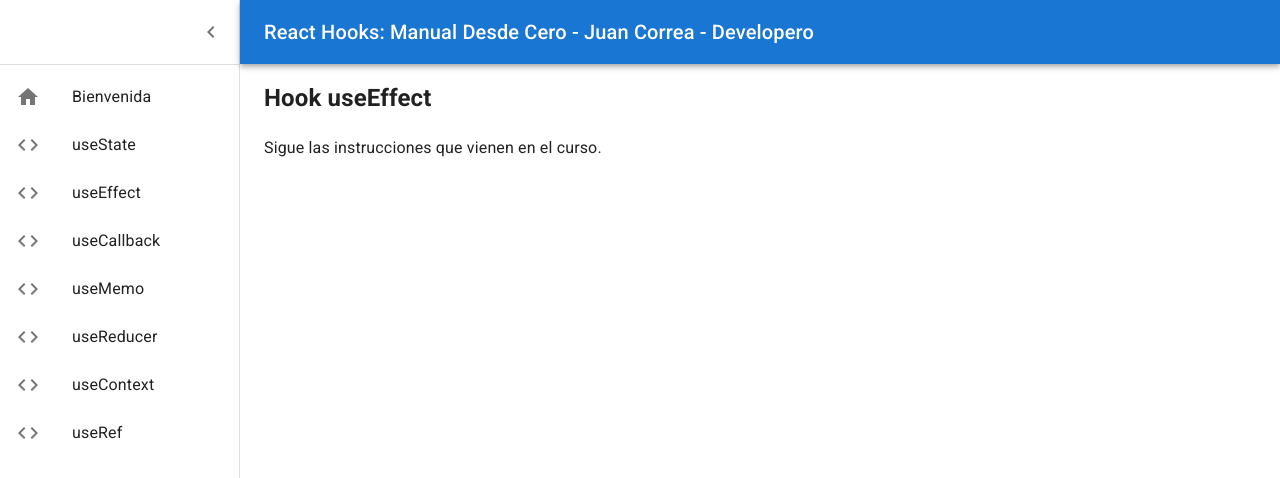
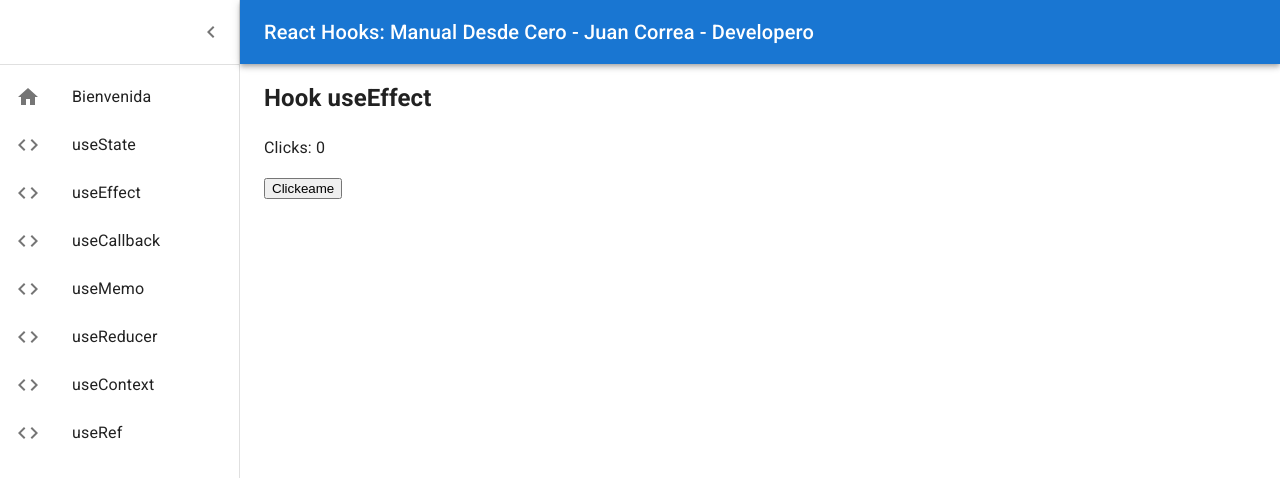
Before and after one commit to Developero-oficial/react-hooks, a React (Create React App) app: page /use-effect in a window 1280 px wide. Shown: the top 478 px of the page. Built offline with nearby package versions, Linux system fonts and the light colour scheme.

Commit message:
first example

```diff
--- /dev/null
+++ b/src/use-effect/components/counter.js
@@ -0,0 +1,18 @@
+import React from 'react';
+
+export const Counter = () => {
+  const [count, setCount] = React.useState(0);
+
+  React.useEffect(() => {
+    console.log('valor de count', count);
+  }, [count]);
+
+  const handleClick = () => setCount(count + 1);
+
+  return (
+    <>
+      <p>Clicks: {count}</p>
+      <button onClick={handleClick}>Clickeame</button>
+    </>
+  );
+};
--- a/src/use-effect/components/use-effect-page.js
+++ b/src/use-effect/components/use-effect-page.js
@@ -1,8 +1,10 @@
 import React from 'react';
+
+import {Counter} from './counter';
 
 export const UseEffectPage = () => (
   <>
     <h2>Hook useEffect</h2>
-    <p>Sigue las instrucciones que vienen en el curso.</p>
+    <Counter />
   </>
 );
```
